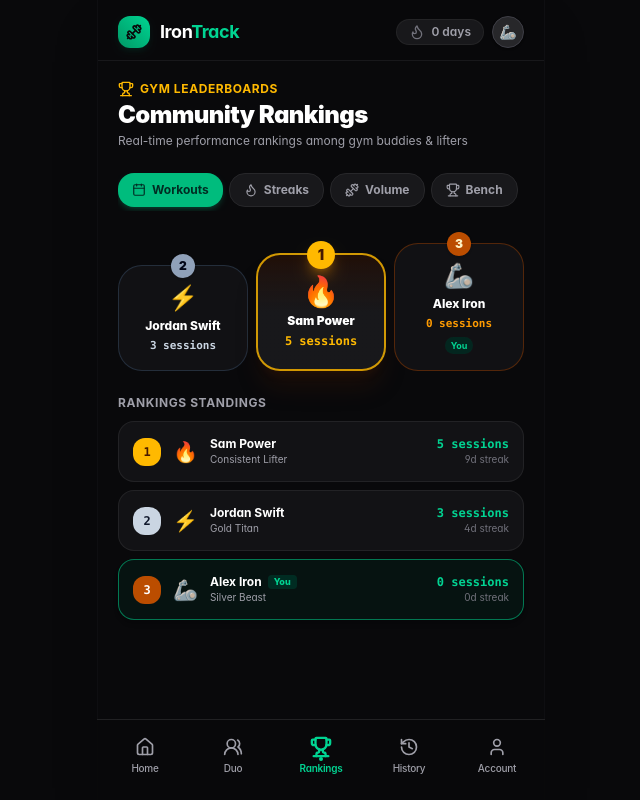
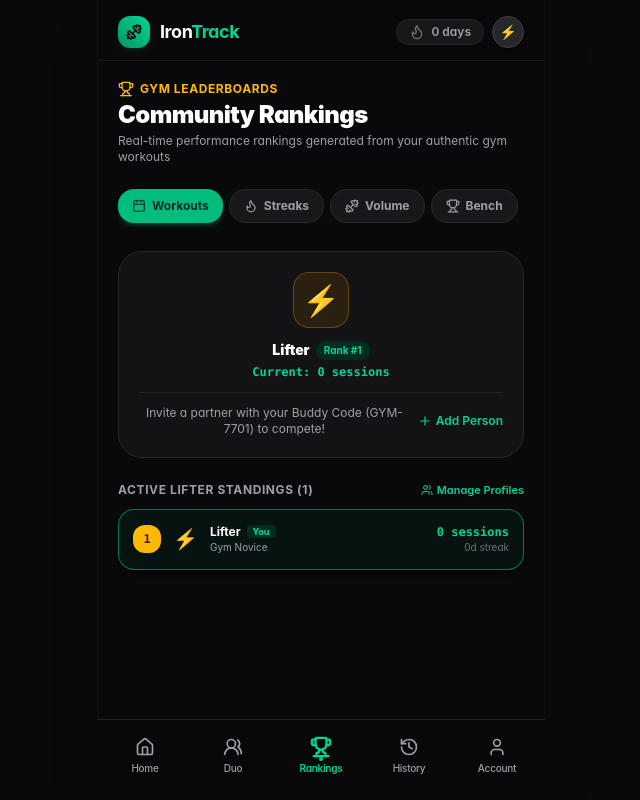
Before and after one commit to venkatesh-0007/Gym-Together, a Next.js app: page /ranking in a window 1280 px wide. Shown: the whole page, without its empty margins (319-959 px from the left). Built offline with nearby package versions, Linux system fonts and the light colour scheme.

Commit message:
refactor: Remove showcase/mock data and use 100% authentic metrics generated from user workouts

```diff
--- a/app/active/page.tsx
+++ b/app/active/page.tsx
@@ -4,6 +4,7 @@
 import { useRouter } from 'next/navigation';
 import { StopCircle, Play, ChevronLeft, Timer, Plus } from 'lucide-react';
 import { useWorkout } from '@/lib/context/WorkoutContext';
+import { useAccount } from '@/lib/context/AccountContext';
 import { formatElapsed, formatTime } from '@/lib/calculations/duration';
 import StopWorkoutModal from '@/components/workout/StopWorkoutModal';
 import RestTimer from '@/components/workout/RestTimer';
@@ -12,6 +13,7 @@
 
 export default function ActiveWorkoutPage() {
   const router = useRouter();
+  const { activeProfile } = useAccount();
   const {
     activeWorkout,
     elapsedSeconds,
@@ -42,7 +44,7 @@
         <button
           type="button"
           onClick={async () => {
-            await startWorkout();
+            await startWorkout(undefined, activeProfile.id);
           }}
           className="mt-6 w-full max-w-xs h-14 bg-emerald-500 hover:bg-emerald-400 active:scale-[0.98] text-emerald-950 font-black rounded-2xl flex items-center justify-center gap-2 shadow-lg shadow-emerald-500/25 transition-all text-base"
         >
--- a/app/page.tsx
+++ b/app/page.tsx
@@ -15,6 +15,7 @@
   ArrowRight,
 } from 'lucide-react';
 import { useWorkout } from '@/lib/context/WorkoutContext';
+import { useAccount } from '@/lib/context/AccountContext';
 import {
   formatDurationHuman,
   formatElapsed,
@@ -28,6 +29,7 @@
 
 export default function HomePage() {
   const router = useRouter();
+  const { activeProfile } = useAccount();
   const {
     activeWorkout,
     elapsedSeconds,
@@ -50,7 +52,7 @@
   const handleStartWorkout = async (template?: WorkoutTemplate) => {
     setIsStarting(true);
     try {
-      await startWorkout(template);
+      await startWorkout(template, activeProfile.id);
       router.push('/active');
     } finally {
       setIsStarting(false);
--- a/app/profile/page.tsx
+++ b/app/profile/page.tsx
@@ -65,17 +65,21 @@
   const [fbProjectId, setFbProjectId] = useState(existingFb?.projectId || '');
   const [fbAppId, setFbAppId] = useState(existingFb?.appId || '');
 
-  // Stats calculation
-  const completedWorkouts = allWorkouts.filter((w) => w.status === 'completed');
-  const totalSecs = completedWorkouts.reduce((acc, w) => acc + (w.duration || 0), 0);
-  const streak = calculateStreak(allWorkouts);
+  // Stats calculation strictly from authentic user workouts
+  const userWorkouts = allWorkouts.filter(
+    (w) =>
+      w.status === 'completed' &&
+      (w.userId === activeProfile.id || (!w.userId && activeProfile.id === allProfiles[0]?.id))
+  );
+  const totalSecs = userWorkouts.reduce((acc, w) => acc + (w.duration || 0), 0);
+  const streak = calculateStreak(userWorkouts);
 
   // Highest lift weights
   let maxBench = 0;
   let maxSquat = 0;
   let maxDeadlift = 0;
 
-  completedWorkouts.forEach((w) => {
+  userWorkouts.forEach((w) => {
     (w.exercises || []).forEach((ex) => {
       const name = ex.name.toLowerCase();
       (ex.sets || []).forEach((s) => {
@@ -284,7 +288,7 @@
         <div className="grid grid-cols-3 gap-2 text-center">
           <div className="bg-zinc-950/70 border border-zinc-800/70 rounded-2xl p-3">
             <Dumbbell className="w-4 h-4 text-emerald-400 mx-auto mb-1" />
-            <p className="text-lg font-black text-white">{completedWorkouts.length}</p>
+            <p className="text-lg font-black text-white">{userWorkouts.length}</p>
             <p className="text-[10px] text-zinc-500">Workouts</p>
           </div>
 
--- a/app/ranking/page.tsx
+++ b/app/ranking/page.tsx
@@ -1,14 +1,15 @@
 'use client';
 
 import React, { useState } from 'react';
+import Link from 'next/link';
 import {
   Trophy,
   Flame,
   Dumbbell,
   Calendar,
   Sparkles,
-  Award,
-  Medal,
+  Users,
+  Plus,
 } from 'lucide-react';
 import { useAccount } from '@/lib/context/AccountContext';
 import { useWorkout } from '@/lib/context/WorkoutContext';
@@ -44,18 +45,21 @@
   const baseLeaderboard = generateLeaderboard(activeProfile, allProfiles, allWorkouts);
   const rankedUsers = rankLeaderboard(baseLeaderboard, activeCategory);
 
-  const topThree = rankedUsers.slice(0, 3);
-  const restOfList = rankedUsers.slice(3);
+  const topOne = rankedUsers[0];
+  const topTwo = rankedUsers[1];
+  const topThree = rankedUsers[2];
 
-  // Helper for formatting the primary stat per category
+  // Helper for formatting the primary stat per category strictly from real recorded data
   const formatScore = (user: LeaderboardUser, cat: CategoryKey) => {
     switch (cat) {
       case 'weekly':
         return `${user.weeklyWorkouts} session${user.weeklyWorkouts === 1 ? '' : 's'}`;
       case 'streak':
-        return `${user.streakDays} day streak`;
+        return `${user.streakDays} day${user.streakDays === 1 ? '' : 's'}`;
       case 'volume':
-        return `${user.totalVolumeKg.toLocaleString()} ${settings.weightUnit}`;
+        return user.totalVolumeKg > 0
+          ? `${user.totalVolumeKg.toLocaleString()} ${settings.weightUnit}`
+          : `0 ${settings.weightUnit}`;
       case 'bench':
         return user.bestBenchKg > 0 ? `${user.bestBenchKg} ${settings.weightUnit}` : '--';
       case 'squat':
@@ -77,7 +81,7 @@
           Community Rankings
         </h1>
         <p className="text-xs text-zinc-400 mt-0.5">
-          Real-time performance rankings among gym buddies & lifters
+          Real-time performance rankings generated from your authentic gym workouts
         </p>
       </div>
 
@@ -104,80 +108,126 @@
         })}
       </div>
 
-      {/* TOP 3 PODIUM */}
-      {topThree.length >= 3 && (
+      {/* PODIUM DISPLAY */}
+      {rankedUsers.length >= 2 ? (
         <div className="pt-2">
           <div className="grid grid-cols-3 gap-2 items-end">
-            {/* 2nd Place (Silver) */}
+            {/* 2nd Place */}
+            {topTwo && (
               <div className="bg-zinc-900/60 border border-slate-700/60 rounded-3xl p-3 flex flex-col items-center text-center pb-4 relative">
                 <span className="w-6 h-6 rounded-full bg-slate-400 text-slate-950 font-black text-xs flex items-center justify-center -mt-6 mb-1 shadow">
                   2
                 </span>
-              <span className="text-2xl mb-1">{topThree[1].avatar}</span>
+                <span className="text-2xl mb-1">{topTwo.avatar}</span>
                 <p className="text-xs font-extrabold text-white truncate max-w-full">
-                {topThree[1].name}
+                  {topTwo.name}
                 </p>
                 <p className="text-[11px] font-black font-mono text-slate-300 mt-1">
-                {formatScore(topThree[1], activeCategory)}
+                  {formatScore(topTwo, activeCategory)}
                 </p>
-              {topThree[1].isCurrentUser && (
+                {topTwo.isCurrentUser && (
                   <span className="mt-1 text-[9px] font-bold text-emerald-400 bg-emerald-950/80 px-1.5 py-0.5 rounded-full">
                     You
                   </span>
                 )}
               </div>
+            )}
 
-            {/* 1st Place (Gold Champion) */}
+            {/* 1st Place */}
+            {topOne && (
               <div className="bg-gradient-to-b from-amber-950/40 via-zinc-900 to-zinc-900 border-2 border-amber-400/80 rounded-3xl p-3.5 flex flex-col items-center text-center pb-5 relative -mt-3 shadow-xl shadow-amber-950/30">
                 <span className="w-7 h-7 rounded-full bg-amber-400 text-amber-950 font-black text-sm flex items-center justify-center -mt-7 mb-1 shadow-lg shadow-amber-500/40">
                   1
                 </span>
-              <span className="text-3xl mb-1">{topThree[0].avatar}</span>
+                <span className="text-3xl mb-1">{topOne.avatar}</span>
                 <p className="text-xs font-black text-white truncate max-w-full">
-                {topThree[0].name}
+                  {topOne.name}
                 </p>
                 <p className="text-xs font-black font-mono text-amber-400 mt-1">
-                {formatScore(topThree[0], activeCategory)}
+                  {formatScore(topOne, activeCategory)}
                 </p>
-              {topThree[0].isCurrentUser && (
+                {topOne.isCurrentUser && (
                   <span className="mt-1 text-[9px] font-bold text-emerald-400 bg-emerald-950/80 px-2 py-0.5 rounded-full">
                     You 👑
                   </span>
                 )}
               </div>
+            )}
 
-            {/* 3rd Place (Bronze) */}
+            {/* 3rd Place */}
+            {topThree ? (
               <div className="bg-zinc-900/60 border border-amber-800/50 rounded-3xl p-3 flex flex-col items-center text-center pb-4 relative">
                 <span className="w-6 h-6 rounded-full bg-amber-700 text-amber-100 font-black text-xs flex items-center justify-center -mt-6 mb-1 shadow">
                   3
                 </span>
-              <span className="text-2xl mb-1">{topThree[2].avatar}</span>
+                <span className="text-2xl mb-1">{topThree.avatar}</span>
                 <p className="text-xs font-extrabold text-white truncate max-w-full">
-                {topThree[2].name}
+                  {topThree.name}
                 </p>
                 <p className="text-[11px] font-black font-mono text-amber-500 mt-1">
-                {formatScore(topThree[2], activeCategory)}
+                  {formatScore(topThree, activeCategory)}
                 </p>
-              {topThree[2].isCurrentUser && (
+                {topThree.isCurrentUser && (
                   <span className="mt-1 text-[9px] font-bold text-emerald-400 bg-emerald-950/80 px-1.5 py-0.5 rounded-full">
                     You
                   </span>
                 )}
               </div>
+            ) : (
+              <div className="bg-zinc-950/40 border border-dashed border-zinc-800 rounded-3xl p-3 flex flex-col items-center justify-center text-center h-28">
+                <span className="text-[10px] text-zinc-600">Spot Open</span>
+              </div>
+            )}
+          </div>
+        </div>
+      ) : (
+        /* Single Lifter Overview Card */
+        <div className="bg-zinc-900/70 border border-zinc-800 rounded-3xl p-5 flex flex-col items-center text-center gap-3">
+          <div className="w-14 h-14 rounded-2xl bg-amber-500/10 border border-amber-500/30 flex items-center justify-center text-3xl">
+            {activeProfile.avatar}
+          </div>
+          <div>
+            <div className="flex items-center justify-center gap-1.5">
+              <span className="text-sm font-black text-white">{activeProfile.name}</span>
+              <span className="text-[10px] font-bold text-emerald-400 bg-emerald-950 px-2 py-0.5 rounded-full">
+                Rank #1
+              </span>
+            </div>
+            <p className="text-xs font-mono font-bold text-emerald-400 mt-1">
+              Current: {formatScore(topOne, activeCategory)}
+            </p>
+          </div>
+
+          <div className="w-full pt-3 border-t border-zinc-800/80 flex items-center justify-between text-xs text-zinc-400">
+            <span>Invite a partner with your Buddy Code ({activeProfile.buddyCode}) to compete!</span>
+            <Link
+              href="/profile"
+              className="text-emerald-400 font-semibold hover:underline flex items-center gap-1 whitespace-nowrap ml-2"
+            >
+              <Plus className="w-3.5 h-3.5" />
+              <span>Add Person</span>
+            </Link>
           </div>
         </div>
       )}
 
       {/* FULL LEADERBOARD LIST */}
       <div className="flex flex-col gap-2.5">
+        <div className="flex items-center justify-between">
           <span className="text-xs uppercase font-bold tracking-wider text-zinc-400">
-          Rankings Standings
+            Active Lifter Standings ({rankedUsers.length})
           </span>
+          <Link
+            href="/profile"
+            className="text-[11px] font-semibold text-emerald-400 hover:underline flex items-center gap-1"
+          >
+            <Users className="w-3 h-3" />
+            <span>Manage Profiles</span>
+          </Link>
+        </div>
 
         <div className="flex flex-col gap-2">
-          {rankedUsers.map((user) => {
-            const isTop3 = user.rank <= 3;
-            return (
+          {rankedUsers.map((user) => (
             <div
               key={user.userId}
               className={`p-3.5 rounded-2xl border flex items-center justify-between transition-all ${
@@ -229,8 +279,7 @@
                 </p>
               </div>
             </div>
-            );
-          })}
+          ))}
         </div>
       </div>
     </div>
--- a/app/templates/page.tsx
+++ b/app/templates/page.tsx
@@ -4,12 +4,14 @@
 import { useRouter } from 'next/navigation';
 import { Play, Plus, Trash2, Dumbbell, Sparkles } from 'lucide-react';
 import { useWorkout } from '@/lib/context/WorkoutContext';
+import { useAccount } from '@/lib/context/AccountContext';
 import { WorkoutTemplate } from '@/lib/types/workout';
 import { storage } from '@/lib/storage';
 import { triggerHaptic } from '@/lib/utils/haptics';
 
 export default function TemplatesPage() {
   const router = useRouter();
+  const { activeProfile } = useAccount();
   const { templates, refreshTemplates, startWorkout } = useWorkout();
 
   const [isCreateOpen, setIsCreateOpen] = useState(false);
@@ -23,7 +25,7 @@
 
   const handleStartTemplate = async (tmpl: WorkoutTemplate) => {
     triggerHaptic('medium');
-    await startWorkout(tmpl);
+    await startWorkout(tmpl, activeProfile.id);
     router.push('/active');
   };
 
--- a/lib/context/WorkoutContext.tsx
+++ b/lib/context/WorkoutContext.tsx
@@ -32,7 +32,7 @@
   templates: WorkoutTemplate[];
   settings: UserSettings;
 
-  startWorkout: (template?: WorkoutTemplate) => Promise<Workout>;
+  startWorkout: (template?: WorkoutTemplate, userId?: string) => Promise<Workout>;
   updateActiveWorkout: (updated: Workout) => Promise<void>;
   saveCompletedWorkout: (details: {
     mood?: Mood;
@@ -189,7 +189,7 @@
 
   // Start new workout
   const startWorkout = useCallback(
-    async (template?: WorkoutTemplate): Promise<Workout> => {
+    async (template?: WorkoutTemplate, userId?: string): Promise<Workout> => {
       // Prevent starting if another workout is already active
       const current = activeWorkoutRef.current;
       if (current && current.status === 'active') {
@@ -199,6 +199,7 @@
       const now = new Date();
       const newWorkout: Workout = {
         id: `workout_${Date.now()}_${Math.random().toString(36).substring(2, 7)}`,
+        userId,
         startTime: now.toISOString(),
         endTime: null,
         status: 'active',
--- a/lib/realtime/leaderboardSync.ts
+++ b/lib/realtime/leaderboardSync.ts
@@ -1,12 +1,11 @@
 import { LeaderboardUser } from '../types/duo';
-import { UserProfile, DEFAULT_PROFILES } from '../types/account';
+import { UserProfile } from '../types/account';
 import { Workout } from '../types/workout';
 import { calculateStreak } from '../calculations/streak';
 import { calculateWeeklyStats } from '../calculations/stats';
-import { estimate1RM } from '../calculations/pr';
 
 /**
- * Calculates volume (weight * reps in kg) for a workout
+ * Calculates genuine volume (weight * reps in kg/lb) for a workout
  */
 export function calculateWorkoutVolume(workout: Workout): number {
   if (!workout.exercises) return 0;
@@ -22,90 +21,50 @@
 }
 
 /**
- * Generates dynamic rankings among all profiles and buddies
+ * Generates dynamic rankings strictly from real workouts and real active profiles.
+ * Zero hardcoded or showcase data — only authentic metrics generated while using the app.
  */
 export function generateLeaderboard(
   activeUser: UserProfile,
   allProfiles: UserProfile[],
-  userWorkouts: Workout[]
+  allWorkouts: Workout[]
 ): LeaderboardUser[] {
-  // Pre-seed buddy baseline stats for realistic competition
-  const buddyBaselines: Record<
-    string,
-    {
-      weeklyWorkouts: number;
-      streakDays: number;
-      totalVolumeKg: number;
-      bestBenchKg: number;
-      bestSquatKg: number;
-      bestDeadliftKg: number;
-    }
-  > = {
-    user_alex_1: {
-      weeklyWorkouts: 4,
-      streakDays: 6,
-      totalVolumeKg: 18450,
-      bestBenchKg: 95,
-      bestSquatKg: 130,
-      bestDeadliftKg: 165,
-    },
-    user_sam_2: {
-      weeklyWorkouts: 5,
-      streakDays: 9,
-      totalVolumeKg: 24200,
-      bestBenchKg: 85,
-      bestSquatKg: 155,
-      bestDeadliftKg: 180,
-    },
-    user_jordan_3: {
-      weeklyWorkouts: 3,
-      streakDays: 4,
-      totalVolumeKg: 14800,
-      bestBenchKg: 110,
-      bestSquatKg: 140,
-      bestDeadliftKg: 205,
-    },
-  };
+  const completed = allWorkouts.filter((w) => w.status === 'completed');
 
-  // Calculate current user's actual stats from their stored workouts
-  const streak = calculateStreak(userWorkouts);
-  const weekly = calculateWeeklyStats(userWorkouts);
+  return allProfiles.map((profile) => {
+    const isCurrent = profile.id === activeUser.id;
 
-  let userVolume = 0;
-  let userBestBench = 0;
-  let userBestSquat = 0;
-  let userBestDeadlift = 0;
+    // Attribute workouts to this profile (legacy workouts without userId belong to the first/active user)
+    const profileWorkouts = completed.filter(
+      (w) => w.userId === profile.id || (!w.userId && profile.id === activeUser.id)
+    );
 
-  userWorkouts.forEach((w) => {
-    userVolume += calculateWorkoutVolume(w);
+    const streak = calculateStreak(profileWorkouts);
+    const weekly = calculateWeeklyStats(profileWorkouts, profile.weeklyGoal || 4);
+
+    let totalVolume = 0;
+    let bestBench = 0;
+    let bestSquat = 0;
+    let bestDeadlift = 0;
+
+    profileWorkouts.forEach((w) => {
+      totalVolume += calculateWorkoutVolume(w);
       (w.exercises || []).forEach((ex) => {
         const name = ex.name.toLowerCase();
         (ex.sets || []).forEach((s) => {
           if (s.completed && s.weight > 0) {
             if (name.includes('bench')) {
-            userBestBench = Math.max(userBestBench, s.weight);
+              bestBench = Math.max(bestBench, s.weight);
             } else if (name.includes('squat')) {
-            userBestSquat = Math.max(userBestSquat, s.weight);
+              bestSquat = Math.max(bestSquat, s.weight);
             } else if (name.includes('deadlift')) {
-            userBestDeadlift = Math.max(userBestDeadlift, s.weight);
+              bestDeadlift = Math.max(bestDeadlift, s.weight);
             }
           }
         });
       });
     });
 
-  const mergedProfiles = [...allProfiles];
-  // Ensure default buddies exist for realistic leaderboard competition
-  DEFAULT_PROFILES.forEach((dp) => {
-    if (!mergedProfiles.find((p) => p.id === dp.id)) {
-      mergedProfiles.push(dp);
-    }
-  });
-
-  const list: LeaderboardUser[] = mergedProfiles.map((profile) => {
-    const isCurrent = profile.id === activeUser.id;
-
-    if (isCurrent) {
     return {
       userId: profile.id,
       name: profile.name,
@@ -114,46 +73,18 @@
       levelTitle: profile.levelTitle,
       weeklyWorkouts: weekly.workoutCount,
       streakDays: streak.currentStreak,
-        totalVolumeKg: userVolume,
-        bestBenchKg: userBestBench,
-        bestSquatKg: userBestSquat,
-        bestDeadliftKg: userBestDeadlift,
+      totalVolumeKg: totalVolume,
+      bestBenchKg: bestBench,
+      bestSquatKg: bestSquat,
+      bestDeadliftKg: bestDeadlift,
       rank: 1,
-        isCurrentUser: true,
-      };
-    }
-
-    const baseline = buddyBaselines[profile.id] || {
-      weeklyWorkouts: 3,
-      streakDays: 3,
-      totalVolumeKg: 12000,
-      bestBenchKg: 70,
-      bestSquatKg: 100,
-      bestDeadliftKg: 120,
-    };
-
-    return {
-      userId: profile.id,
-      name: profile.name,
-      username: profile.username,
-      avatar: profile.avatar,
-      levelTitle: profile.levelTitle,
-      weeklyWorkouts: baseline.weeklyWorkouts,
-      streakDays: baseline.streakDays,
-      totalVolumeKg: baseline.totalVolumeKg,
-      bestBenchKg: baseline.bestBenchKg,
-      bestSquatKg: baseline.bestSquatKg,
-      bestDeadliftKg: baseline.bestDeadliftKg,
-      rank: 1,
-      isCurrentUser: false,
+      isCurrentUser: isCurrent,
     };
   });
-
-  return list;
 }
 
 /**
- * Sorts and ranks leaderboard users by category
+ * Sorts and ranks leaderboard users by category with genuine metrics
  */
 export function rankLeaderboard(
   users: LeaderboardUser[],
--- a/lib/types/account.ts
+++ b/lib/types/account.ts
@@ -1,11 +1,11 @@
 export interface UserProfile {
   id: string;
   name: string;
-  username: string; // e.g. @alex_fit
+  username: string; // e.g. @lifter
   avatar: string; // emoji or avatar key
   bio: string;
   buddyCode: string; // e.g. GYM-7492
-  levelTitle: string; // e.g. "Gold Lifter", "Iron Beast"
+  levelTitle: string; // e.g. "Gym Novice", "Iron Starter"
   weeklyGoal: number;
   createdAt: string;
 }
@@ -35,36 +35,14 @@
 
 export const DEFAULT_PROFILES: UserProfile[] = [
   {
-    id: 'user_alex_1',
-    name: 'Alex Iron',
-    username: '@alex_iron',
-    avatar: '🦾',
-    bio: 'Chasing 100kg bench press & consistent 5-day week.',
-    buddyCode: 'GYM-8821',
-    levelTitle: 'Silver Beast',
+    id: 'user_main',
+    name: 'Lifter',
+    username: '@lifter',
+    avatar: '⚡',
+    bio: '',
+    buddyCode: 'GYM-7701',
+    levelTitle: 'Gym Novice',
     weeklyGoal: 4,
-    createdAt: '2026-01-10T10:00:00.000Z',
-  },
-  {
-    id: 'user_sam_2',
-    name: 'Sam Power',
-    username: '@sam_power',
-    avatar: '🔥',
-    bio: 'Leg day enthusiast & hypertrophy focus.',
-    buddyCode: 'GYM-4419',
-    levelTitle: 'Consistent Lifter',
-    weeklyGoal: 5,
-    createdAt: '2026-02-15T12:30:00.000Z',
-  },
-  {
-    id: 'user_jordan_3',
-    name: 'Jordan Swift',
-    username: '@jordan_swift',
-    avatar: '⚡',
-    bio: 'Calisthenics & deadlift personal records.',
-    buddyCode: 'GYM-3190',
-    levelTitle: 'Gold Titan',
-    weeklyGoal: 4,
-    createdAt: '2026-01-01T08:00:00.000Z',
+    createdAt: new Date().toISOString(),
   },
 ];
--- a/lib/types/workout.ts
+++ b/lib/types/workout.ts
@@ -24,6 +24,7 @@
 
 export interface Workout {
   id: string;
+  userId?: string; // Links workout to the active lifter profile
   startTime: string; // ISO string
   endTime: string | null; // ISO string or null if active
   status: WorkoutStatus;
```
Lines whose indentation alone changed are shown as unchanged.
